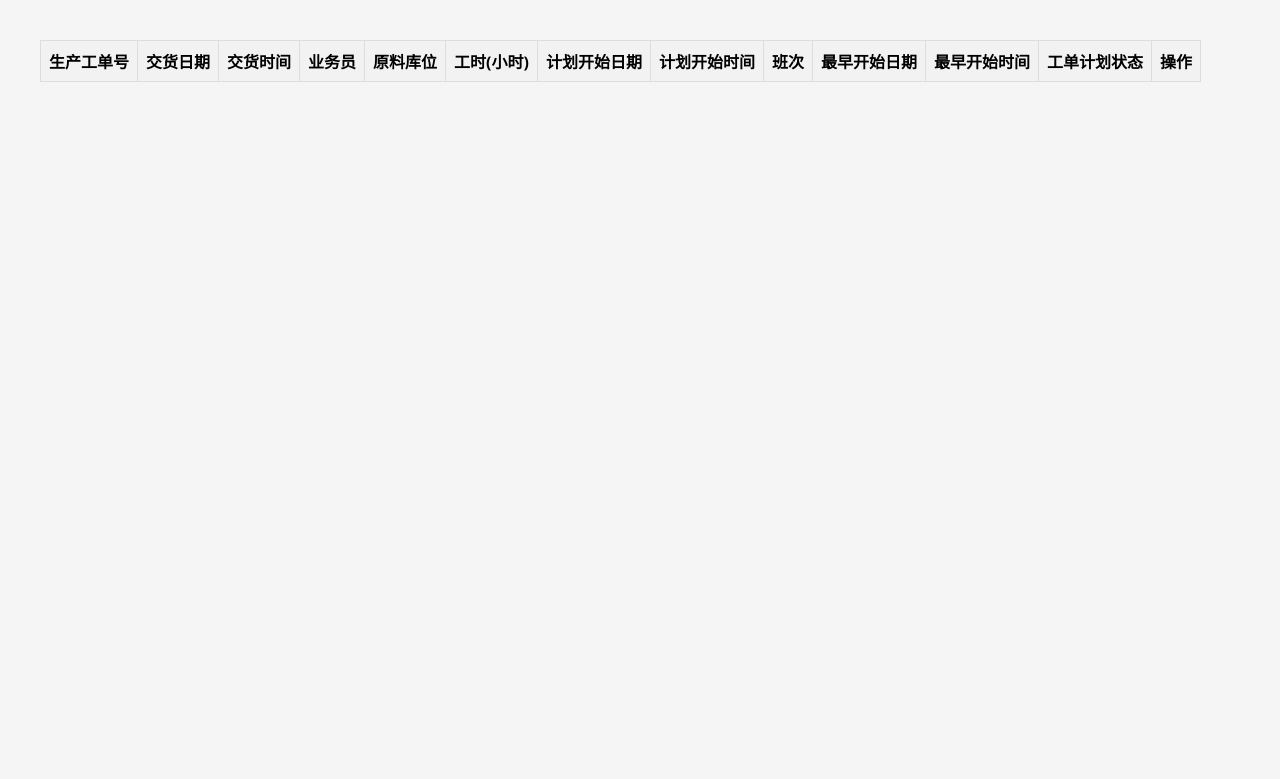
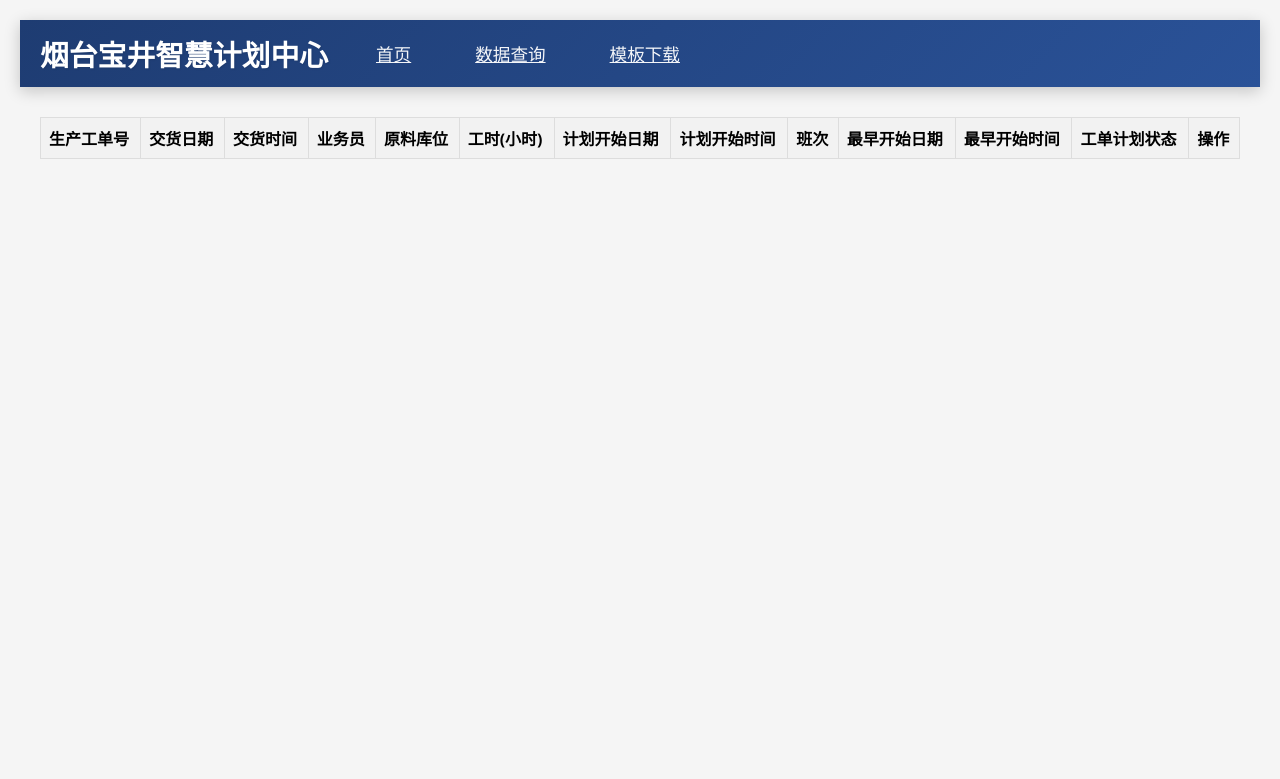
Before and after one commit to xyrobin/YTBJ-PC3, a Flask app: page /query in a window 1280 px wide. Shown: the top 779 px of the page. Run offline with Flask 3, Linux system fonts and the light colour scheme; data that the repository does not hold is empty.

Commit message:
20250705 增加导航和调整样式后

```diff
--- a/app.py
+++ b/app.py
@@ -61,5 +61,9 @@ def update_order():
     result = ProductionOrderService().update_order(data)
     return jsonify(result)
 
+@app.route('/upload')
+def upload():
+    return render_template('upload.html')  # 需要创建对应的模板
+
 if __name__ == '__main__':
-    app.run(debug=True)
+    app.run(debug=True,port=5003)
--- a/static/style.css
+++ b/static/style.css
@@ -14,7 +14,8 @@ body {
 .container {
     display: flex;
     gap: 20px;
-    height: calc(100vh - 40px);
+    height: calc(100vh - 120px);
+    margin-top: 10px;
 }
 
 /* 工单池样式 */
@@ -47,6 +48,7 @@ body {
 
 .order-item:active {
     cursor: grabbing;
+
 }
 
 .order-header {
@@ -301,3 +303,78 @@ body {
     width: auto;
     /* 时间段列10% */
 }
+
+
+/* 现代导航栏样式 */
+.navbar {
+    background: linear-gradient(135deg, #1e3c72 0%, #2a5298 100%);
+    padding: 0.8rem 0;
+    box-shadow: 0 4px 15px rgba(0,0,0,0.2);
+    position: sticky;
+    top: 0;
+    z-index: 1000;
+}
+
+.navbarcontainer {
+    /* margin: 0 auto; */
+    display: flex;
+    justify-content: space-between;
+    align-items: center;
+    padding: 0 20px;
+}
+
+.logo {
+    color: #fff;
+    font-size: 1.8rem;
+    font-weight: 700;
+    text-shadow: 1px 1px 2px rgba(0,0,0,0.1);
+    transition: opacity 0.3s;
+}
+
+.logo:hover {
+    opacity: 0.9;
+}
+
+.nav-links {
+    display: flex;
+    gap: 2rem;
+    align-items: center;
+}
+
+.nav-links a {
+    color: rgba(255,255,255,0.95);
+    font-size: 1.1rem;
+    padding: 0.5rem 1rem;
+    border-radius: 5px;
+    transition: all 0.3s ease;
+    position: relative;
+}
+
+.nav-links a.active,
+.nav-links a:hover {
+    background: rgba(255,255,255,0.1);
+    color: #fff;
+}
+
+.nav-links a::before {
+    content: '';
+    position: absolute;
+    bottom: -5px;
+    left: 50%;
+    width: 0;
+    height: 2px;
+    background: #4fd1c5;
+    transform: translateX(-50%);
+    transition: width 0.3s;
+}
+
+.nav-links a:hover::before {
+    width: 80%;
+}
+
+/* 响应式布局 */
+@media (max-width: 768px) {
+    .nav-links {
+        display: none;
+    }
+}
--- /dev/null
+++ b/templates/base.html
@@ -0,0 +1,24 @@
+<!DOCTYPE html>
+<html>
+<head>
+    <meta charset="UTF-8">
+    <meta name="viewport" content="width=device-width, initial-scale=1.0">
+    <title>{% block title %}{% endblock %}</title>
+    <link rel="stylesheet" href="/static/style.css">
+    <script src="static/Sortable.js"></script>
+</head>
+<body>
+    <nav class="navbar">
+        <div class="navbarcontainer">
+            <div class="nav-links">
+                <div class="logo">烟台宝井智慧计划中心</div>
+                <a href="/">首页</a>
+                <a href="/query">数据查询</a>
+                <a href="/upload">模板下载</a>
+            </div>
+        </div>
+    </nav>
+    {% block content %}
+    {% endblock %}
+</body>
+</html>
--- a/templates/query.html
+++ b/templates/query.html
@@ -1,25 +1,8 @@
-<!DOCTYPE html>
-<html lang="zh-CN">
-<head>
-    <meta charset="UTF-8">
-    <meta name="viewport" content="width=device-width, initial-scale=1.0">
-    <title>工单查询与编辑</title>
-    <link rel="stylesheet" href="/static/style.css">
-    <style>
-        .editable { border: 1px solid #ddd; padding: 4px; }
-        .non-editable { background-color: #f9f9f9; padding: 4px; }
-        .table-container { overflow-x: auto; margin: 20px; }
-        table { width: 100%; border-collapse: collapse; }
-        th, td { border: 1px solid #ddd; padding: 8px; text-align: left; }
-        th { background-color: #f2f2f2; }
-        .action-btn { margin: 0 5px; padding: 5px 10px; cursor: pointer; }
-        .save-btn { background-color: #4CAF50; color: white; border: none; }
-        .cancel-btn { background-color: #f44336; color: white; border: none; }
-        /* 添加空值高亮样式 */
-        .empty-value { background-color: #fff3cd; border: 2px solid #ffeeba; }
-    </style>
-</head>
-<body>
+{% extends "base.html" %}
+
+{% block title %}数据查询{% endblock %}
+
+{% block content %}
     <div class="container">
         <!-- <h1>工单查询与编辑</h1> -->
         <div class="table-container">
@@ -45,7 +28,19 @@
             </table>
         </div>
     </div>
-
+<style>
+        .editable { border: 1px solid #ddd; padding: 4px; }
+        .non-editable { background-color: #f9f9f9; padding: 4px; }
+        .table-container { overflow-x: auto; margin: 20px; width: 100%;}
+        table { width: 100%; border-collapse: collapse; }
+        th, td { border: 1px solid #ddd; padding: 8px; text-align: left; }
+        th { background-color: #f2f2f2; }
+        .action-btn { margin: 0 5px; padding: 5px 10px; cursor: pointer; }
+        .save-btn { background-color: #4CAF50; color: white; border: none; }
+        .cancel-btn { background-color: #f44336; color: white; border: none; }
+        /* 添加空值高亮样式 */
+        .empty-value { background-color: #fff3cd; border: 2px solid #ffeeba; }
+    </style>
     <script>
         // 页面加载时获取所有工单数据
         document.addEventListener('DOMContentLoaded', () => {
@@ -112,5 +107,4 @@
             .catch(error => console.error('Error saving order:', error));
         }
     </script>
-</body>
-</html>
+{% endblock %}
```
Also changed, not shown: templates/index.html (+6 -13 lines), README.md.
